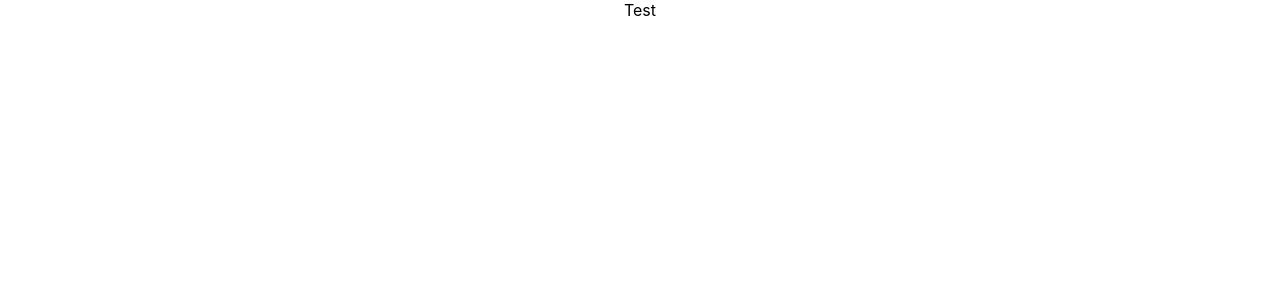
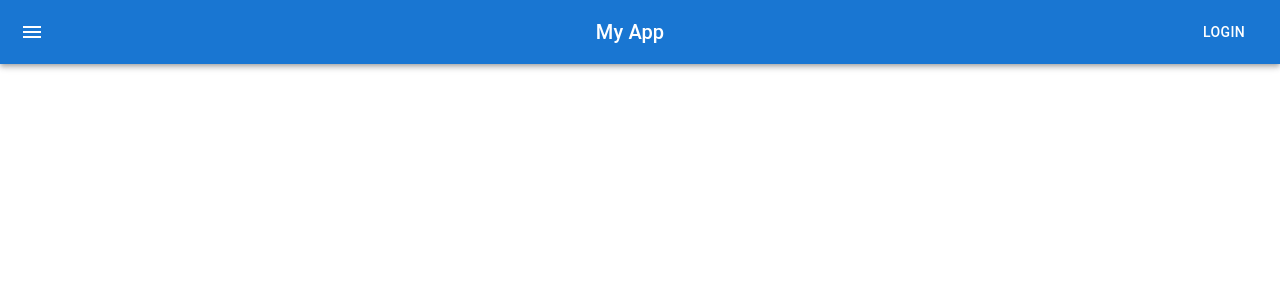
Before and after one commit to Anoop-jaiswal/news-app, a React (Create React App) app: page / in a window 1280 px wide. Shown: the top 300 px of the page. Built offline with nearby package versions, Linux system fonts and the light colour scheme.

Commit message:
header implemented

```diff
--- a/package.json
+++ b/package.json
@@ -3,6 +3,10 @@
   "version": "0.1.0",
   "private": true,
   "dependencies": {
+    "@emotion/react": "^11.14.0",
+    "@emotion/styled": "^11.14.0",
+    "@mui/icons-material": "^6.3.1",
+    "@mui/material": "^6.3.1",
     "cra-template": "1.2.0",
     "react": "^19.0.0",
     "react-dom": "^19.0.0",
--- a/src/App.js
+++ b/src/App.js
@@ -1,9 +1,10 @@
 import "./App.css";
+import Header from "./Components/Headers";
 
 function App() {
   return (
     <div className="App">
-      <header className="App-header">Test</header>
+      <Header />
     </div>
   );
 }
--- /dev/null
+++ b/src/Components/Headers.jsx
@@ -0,0 +1,126 @@
+import React, { useState } from "react";
+import AppBar from "@mui/material/AppBar";
+import Toolbar from "@mui/material/Toolbar";
+import Typography from "@mui/material/Typography";
+import IconButton from "@mui/material/IconButton";
+import MenuIcon from "@mui/icons-material/Menu";
+import Button from "@mui/material/Button";
+import Drawer from "@mui/material/Drawer";
+import List from "@mui/material/List";
+import ListItem from "@mui/material/ListItem";
+import ListItemText from "@mui/material/ListItemText";
+import Box from "@mui/material/Box";
+import CloseIcon from "@mui/icons-material/Close";
+import { Divider } from "@mui/material";
+import HomeIcon from "@mui/icons-material/Home";
+import PersonIcon from "@mui/icons-material/Person";
+import SettingsIcon from "@mui/icons-material/Settings";
+import ExitToAppIcon from "@mui/icons-material/ExitToApp";
+
+const Header = () => {
+  const [isDrawerOpen, setIsDrawerOpen] = useState(false);
+
+  // Toggle drawer state
+  const toggleDrawer = (open) => (event) => {
+    if (
+      event.type === "keydown" &&
+      (event.key === "Tab" || event.key === "Shift")
+    ) {
+      return;
+    }
+    setIsDrawerOpen(open);
+  };
+
+  // Drawer Content
+  const drawerContent = (
+    <Box
+      sx={{
+        width: { xs: 250, sm: 300, lg: 260 },
+        backgroundColor: "#fafafa", // Light background for the drawer
+        height: "100vh", // Full height
+        display: "flex",
+        flexDirection: "column",
+      }}
+    >
+      {/* Close button */}
+      <Box sx={{ display: "flex", justifyContent: "flex-end", p: 1 }}>
+        <IconButton
+          color="inherit"
+          onClick={toggleDrawer(false)}
+          onKeyDown={toggleDrawer(false)}
+        >
+          <CloseIcon />
+        </IconButton>
+      </Box>
+
+      {/* Drawer Title */}
+      <Box sx={{ p: 2, backgroundColor: "#1976d2", color: "white" }}>
+        <Typography variant="h6">Menu</Typography>
+      </Box>
+
+      {/* Divider for separation */}
+      <Divider />
+
+      {/* Menu List */}
+      <Box sx={{ flexGrow: 1, p: 2 }}>
+        <List>
+          <ListItem button onClick={toggleDrawer(false)}>
+            <HomeIcon sx={{ mr: 2 }} />
+            <ListItemText primary="Home" />
+          </ListItem>
+          <ListItem button onClick={toggleDrawer(false)}>
+            <PersonIcon sx={{ mr: 2 }} />
+            <ListItemText primary="Profile" />
+          </ListItem>
+          <ListItem button onClick={toggleDrawer(false)}>
+            <SettingsIcon sx={{ mr: 2 }} />
+            <ListItemText primary="Settings" />
+          </ListItem>
+          <ListItem button onClick={toggleDrawer(false)}>
+            <ExitToAppIcon sx={{ mr: 2 }} />
+            <ListItemText primary="Logout" />
+          </ListItem>
+        </List>
+      </Box>
+
+      {/* Footer */}
+      <Box sx={{ p: 2, color: "black", mt: "auto" }}>
+        <Typography variant="body2" align="center">
+          © 2025 My App
+        </Typography>
+      </Box>
+    </Box>
+  );
+
+  return (
+    <AppBar position="static" color="primary">
+      <Toolbar>
+        <IconButton
+          edge="start"
+          color="inherit"
+          aria-label="menu"
+          sx={{ mr: 2 }}
+          onClick={toggleDrawer(true)} // Open drawer on click
+        >
+          <MenuIcon />
+        </IconButton>
+
+        <Typography variant="h6" component="div" sx={{ flexGrow: 1 }}>
+          My App
+        </Typography>
+        <Button color="inherit">Login</Button>
+      </Toolbar>
+
+      {/* Sidebar Drawer */}
+      <Drawer
+        anchor="left" // Sidebar opens from the left
+        open={isDrawerOpen}
+        onClose={toggleDrawer(false)}
+      >
+        {drawerContent}
+      </Drawer>
+    </AppBar>
+  );
+};
+
+export default Header;
```
Also changed, not shown: 1 other file (tests, documents, lock files or other folders).
